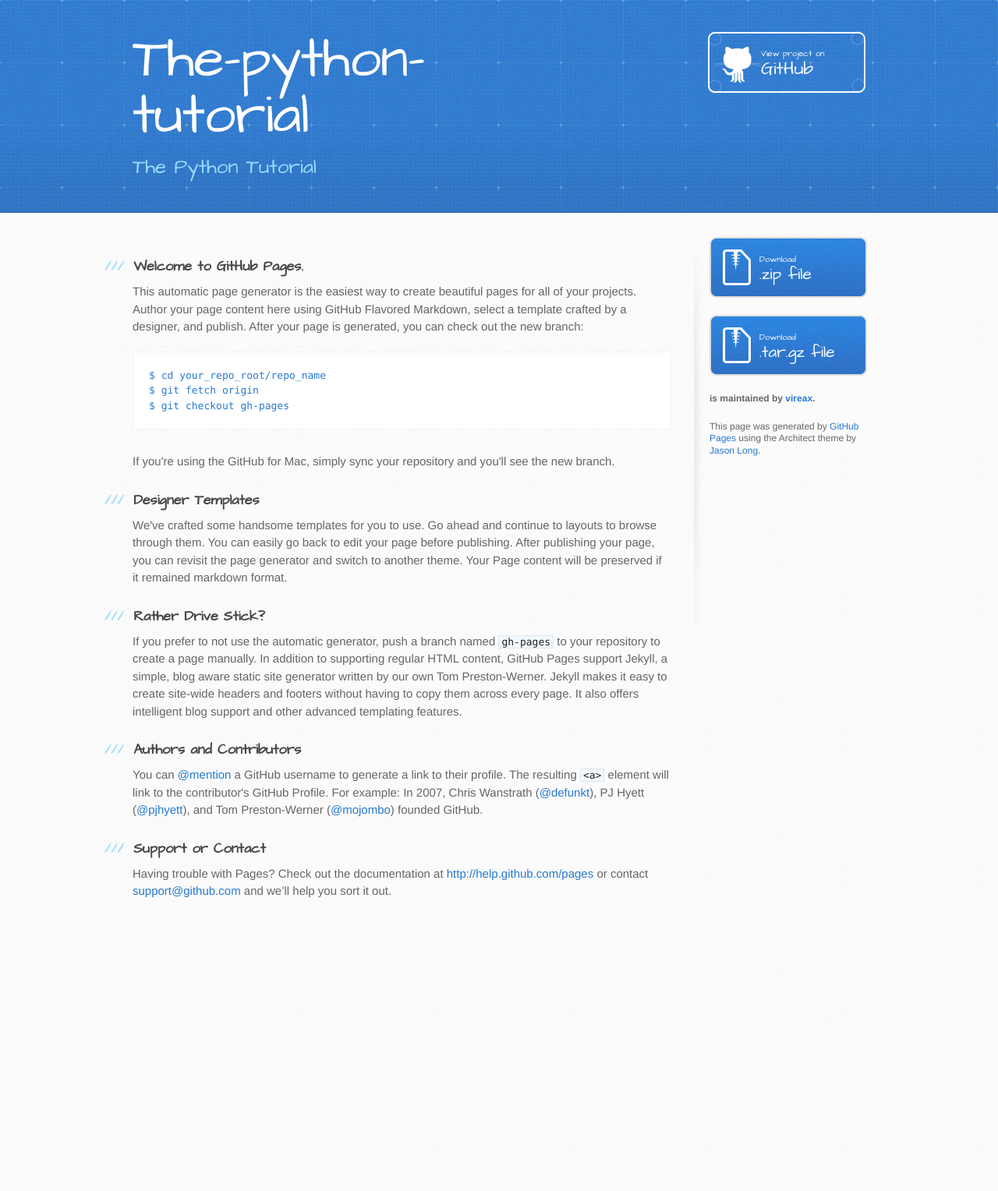
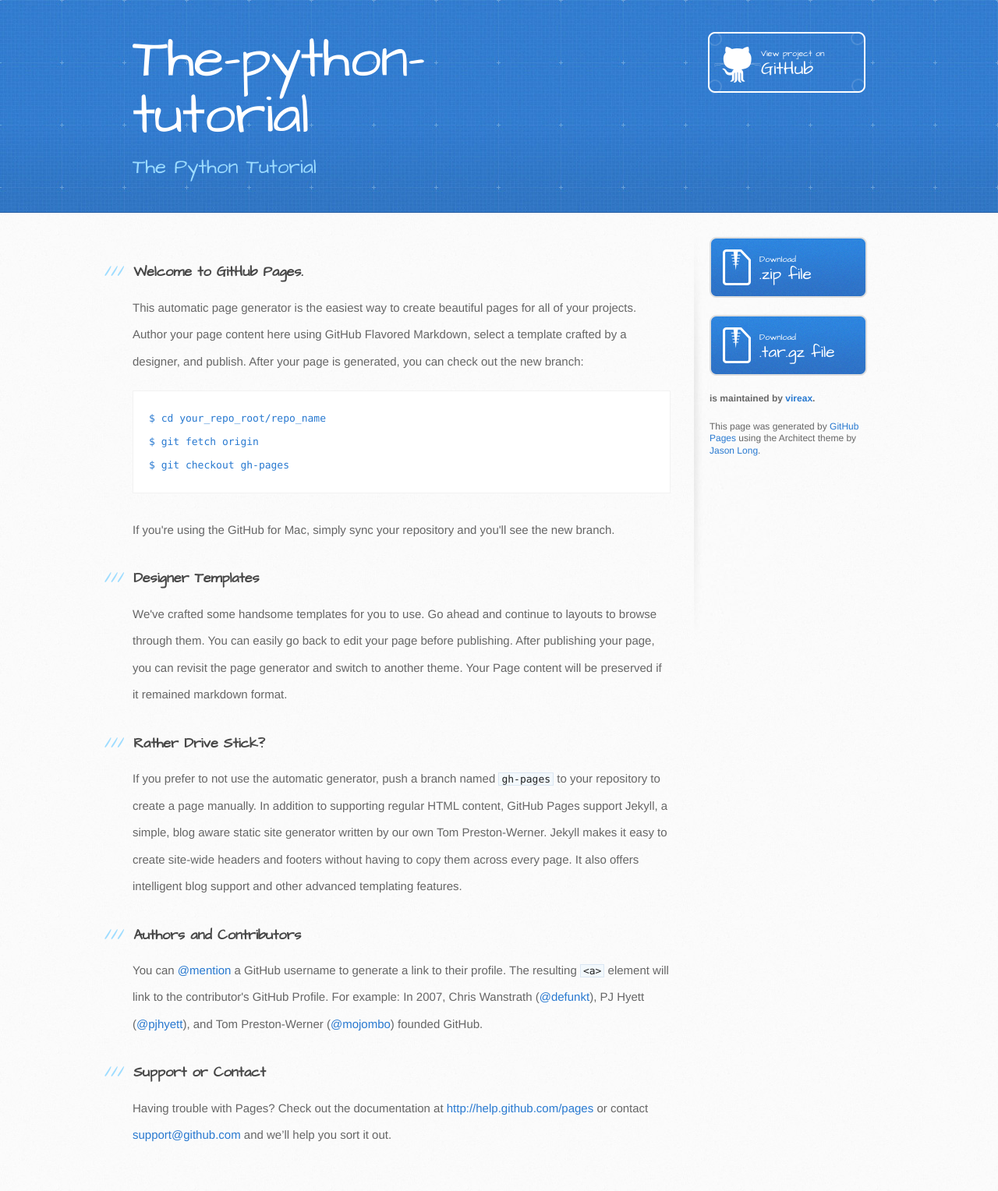
Before and after one commit to vireax/the-python-tutorial, a Jekyll site: the page index2.html, which Jekyll copies as it is, in a window 1280 px wide. Shown: the whole page at 78% size. Built offline with Jekyll 4.4.1, drawn with Linux system fonts in a browser that asks for light colours; before the commit the page ends 1197 px from its top, so only the background shows below that.

Commit message:
Update stylesheet.css

```diff
--- a/stylesheets/stylesheet.css
+++ b/stylesheets/stylesheet.css
@@ -49,7 +49,8 @@
 /* LAYOUT STYLES */
 body {
   font-size: 15px;
-  line-height: 1.5;
+  /*line-height: 1.5; */
+  line-height:2.3;
   background: #fafafa url(../images/body-bg.jpg) 0 0 repeat;
   font-family: 'Helvetica Neue', Helvetica, Arial, serif;
   font-weight: 400;
```
